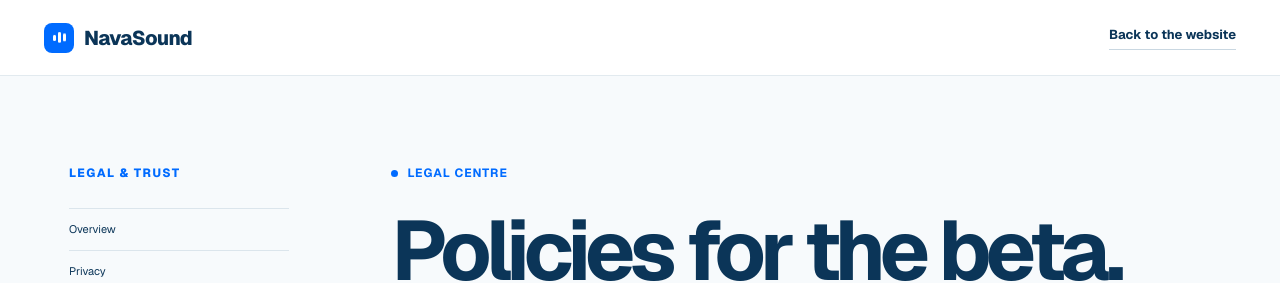
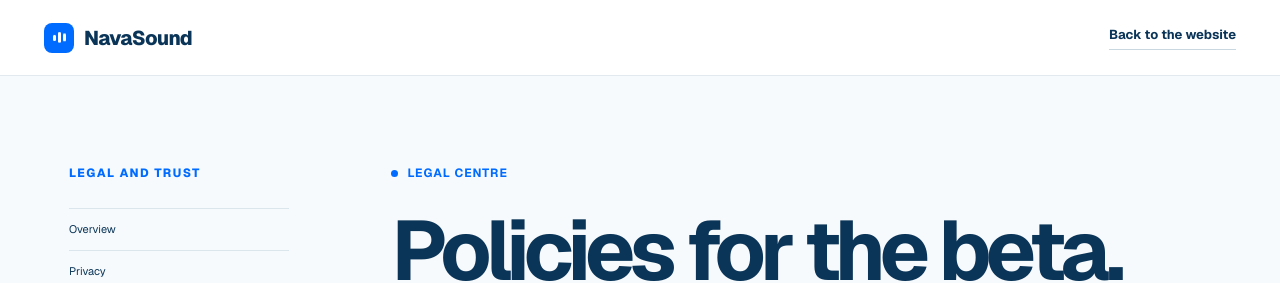
Before and after one commit to mehdiamiry40/navasound, a Next.js app: page /legal in a window 1280 px wide. Shown: the top 283 px of the page. Built offline with nearby package versions, Linux system fonts and the light colour scheme.

Commit message:
Use plain legal navigation labels

```diff
--- a/src/app/legal/_components/legal-page.tsx
+++ b/src/app/legal/_components/legal-page.tsx
@@ -16,7 +16,7 @@ export default function LegalPage({
       <InnerHeader />
       <section className="legal-shell">
         <aside className="legal-sidebar">
-          <p className="section-kicker">LEGAL &amp; TRUST</p>
+          <p className="section-kicker">LEGAL AND TRUST</p>
           <nav aria-label="Legal documents">
             <Link href="/legal">Overview</Link>
             <Link href="/legal/privacy">Privacy</Link>
```
